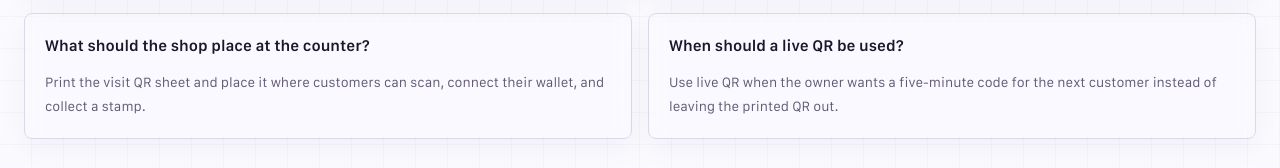
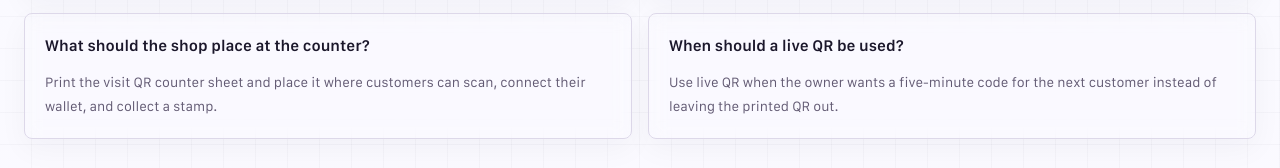
Before and after one commit to h4shisupply/celo-noodl3, a Next.js app: page / in a window 1280 px wide. Shown: the part 3503-3671 px from the top of the page. Built offline with nearby package versions, Linux system fonts and the light colour scheme; no server answers.

Commit message:
Clarify visit QR counter sheet copy

```diff
--- a/components/home-page.tsx
+++ b/components/home-page.tsx
@@ -809,7 +809,7 @@ const enHomeCopy: HomeCopy = {
       },
       {
         question: "What should the shop place at the counter?",
-        answer: "Print the visit QR sheet and place it where customers can scan, connect their wallet, and collect a stamp."
+        answer: "Print the visit QR counter sheet and place it where customers can scan, connect their wallet, and collect a stamp."
       },
       {
         question: "When should a live QR be used?",
```
